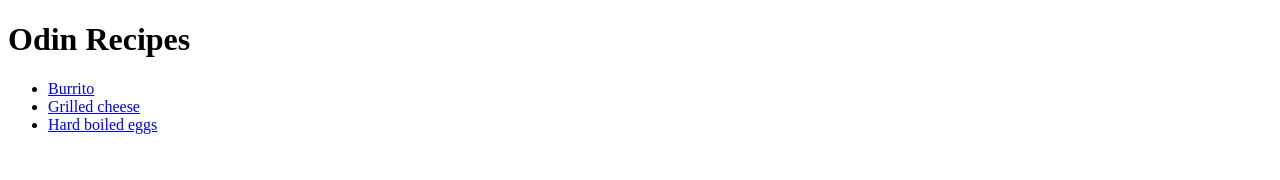
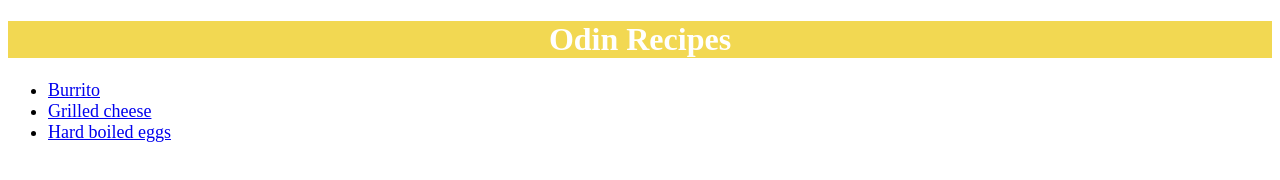
Before and after one commit to remsawa/odin-recipes, a plain HTML site: page index.html in a window 1280 px wide. Drawn offline with Linux system fonts and the light colour scheme.

Commit message:
Add style sheet

```diff
--- a/index.html
+++ b/index.html
@@ -3,13 +3,18 @@
   <head>
    <meta charset="UTF-8">
    <title>Title</title>
+   <link rel="stylesheet" href="style.css">
   </head>
+
 <body>
   <h1>Odin Recipes</h1>
+  <div class="recipe-list">
   <ul>
     <li><a href="recipes/burrito.html">Burrito</a></li>
     <li><a href="recipes/grilled-cheese.html">Grilled cheese</a></li>
     <li><a href="recipes/hard-boiled-eggs.html">Hard boiled eggs</a></li>
   </ul>
+</div>
+
 </body>
 </html>
--- /dev/null
+++ b/style.css
@@ -0,0 +1,11 @@
+h1{
+  color: #ffffff;
+  background-color: #f2d852;
+  text-align: center;
+  font-family: 'Times New Roman', Times, serif;
+}
+
+.recipe-list{
+  font-size: 18px;
+  font-family: 'Times New Roman', Times, serif;
+}
```
Also changed, not shown: recipes/burrito.html (+2 -0 lines), recipes/grilled-cheese.html (+2 -0 lines), recipes/hard-boiled-eggs.html (+2 -0 lines).
